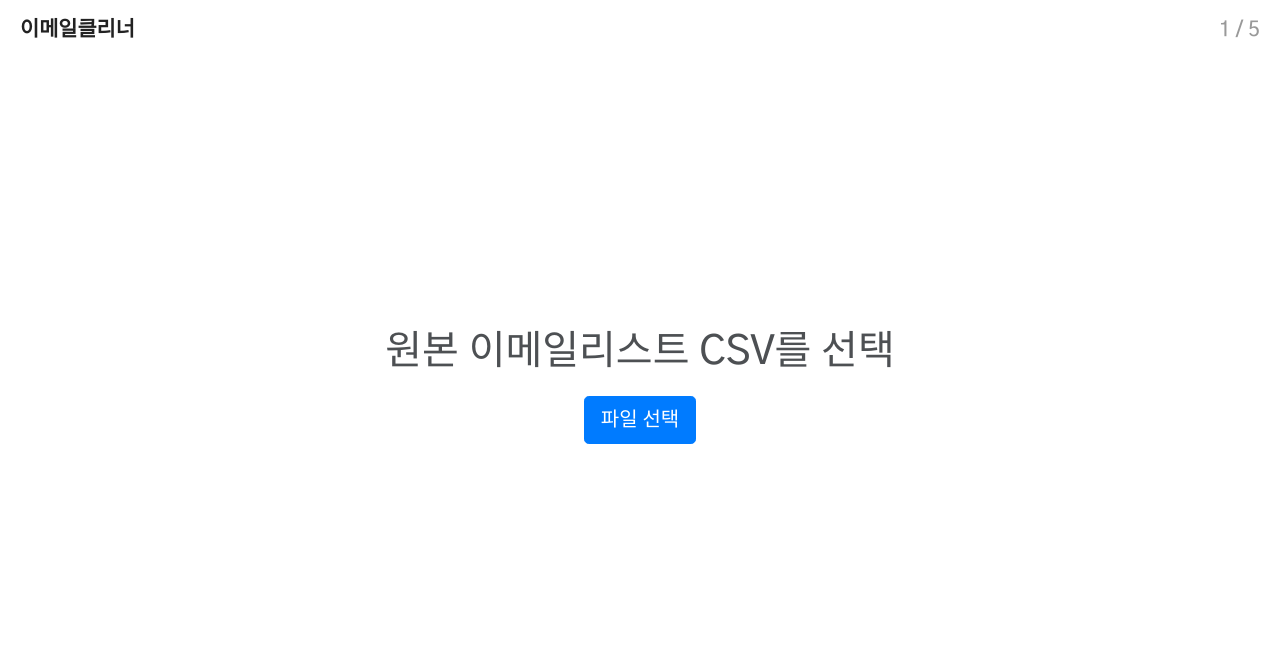
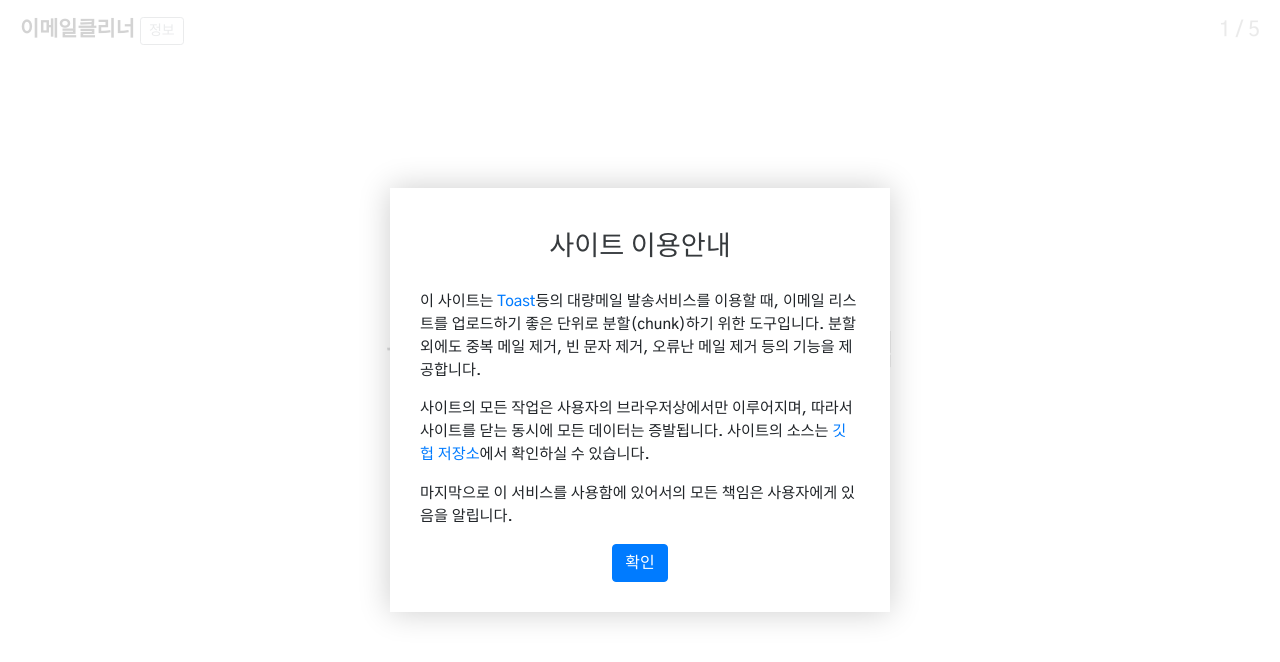
Before and after one commit to zidell/email-cleaner, a Svelte app: page / in a window 1280 px wide. Shown: the top 662 px of the page. Built offline with nearby package versions, Linux system fonts and the light colour scheme.

Commit message:
사이트에 대한 안내 추가

```diff
--- a/src/App.svelte
+++ b/src/App.svelte
@@ -5,6 +5,7 @@
 	import Downloader from './Downloader.svelte';
 	import WrongEmails from './WrongEmails.svelte';
 	import Complete from './Complete.svelte';
+	import Info from './Info.svelte';
 
 	const compArr = [Importer, Downloader, WrongEmails, Downloader, Complete];
 </script>
@@ -23,4 +24,5 @@
 	<div id="body">
 		<svelte:component this="{compArr[$step]}" />
 	</div>
+	<Info />
 </div>
--- a/src/Header.svelte
+++ b/src/Header.svelte
@@ -1,5 +1,9 @@
 <script>
-	import { step, restart } from './store.js';
+	import { step, restart, info } from './store.js';
+
+	const openInfo = () => {
+		$info = true;
+	};
 </script>
 
 <style lang="scss">
@@ -18,11 +22,21 @@
 			font-weight: bold;
 			cursor: pointer;
 		}
+		.btn {
+			line-height: 1.1;
+			padding-top: 6px;
+			opacity: 0.7;
+		}
 	}
 </style>
 
 <div id="header">
-	<a on:click="{restart}">이메일클리너</a>
+	<div>
+		<a on:click="{restart}">이메일클리너</a>
+		<button class="btn btn-sm btn-outline-secondary" on:click="{openInfo}">
+			정보
+		</button>
+	</div>
 	<div>
 		{$step + 1} / 5
 	</div>
--- /dev/null
+++ b/src/Info.svelte
@@ -0,0 +1,68 @@
+<script>
+	import { info } from './store.js';
+
+	const closeInfo = () => {
+		localStorage.defaultShow = 'y';
+		$info = false;
+	};
+</script>
+
+<style lang="scss">
+	#info {
+		position: fixed;
+		width: 100vw;
+		height: 100vh;
+		display: flex;
+		align-items: center;
+		background: rgba(255, 255, 255, 0.8);
+		justify-content: center;
+		z-index: 1;
+		> div {
+			padding: 30px;
+			box-shadow: 0 0 30px rgba(0, 0, 0, 0.2);
+			background: #fff;
+			max-width: 500px;
+			h2 {
+				font-size: 1.7rem;
+				opacity: 0.9;
+				margin-bottom: 1em;
+			}
+			p {
+				font-size: 0.95rem;
+			}
+		}
+	}
+</style>
+
+{#if $info}
+<div id="info">
+	<div>
+		<h2>사이트 이용안내</h2>
+		<p>
+			이 사이트는
+			<a href="https://www.toast.com/kr" class="btn-link" target="_blank"
+				>Toast</a
+			>등의 대량메일 발송서비스를 이용할 때, 이메일 리스트를 업로드하기
+			좋은 단위로 분할(chunk)하기 위한 도구입니다. 분할 외에도 중복 메일
+			제거, 빈 문자 제거, 오류난 메일 제거 등의 기능을 제공합니다.
+		</p>
+		<p>
+			사이트의 모든 작업은 사용자의 브라우저상에서만 이루어지며, 따라서
+			사이트를 닫는 동시에 모든 데이터는 증발됩니다. 사이트의 소스는
+			<a
+				href="https://github.com/zidell/email-cleaner"
+				class="btn-link"
+				target="_blank"
+				>깃헙 저장소</a
+			>에서 확인하실 수 있습니다.
+		</p>
+		<p>
+			마지막으로 이 서비스를 사용함에 있어서의 모든 책임은 사용자에게
+			있음을 알립니다.
+		</p>
+		<div class="text-center">
+			<button class="btn btn-primary" on:click="{closeInfo}">확인</button>
+		</div>
+	</div>
+</div>
+{/if}
--- a/src/store.js
+++ b/src/store.js
@@ -26,6 +26,8 @@ export let emailLength = (() => {
 		subscribe,
 	};
 })();
+
+export let info = writable(!localStorage.defaultShow);
 
 export let restart = () => {
 	if (confirm('처음부터 다시 시작하시겠습니까?')) {
```
Also changed, not shown: 2 other files (tests, documents, lock files or other folders).
